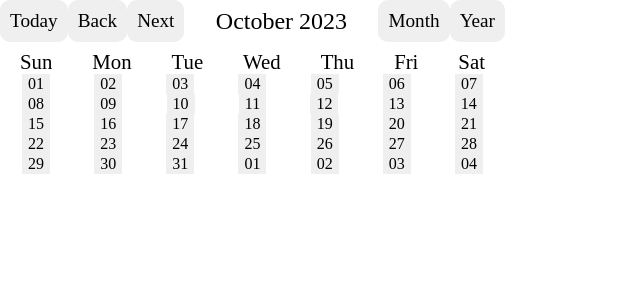
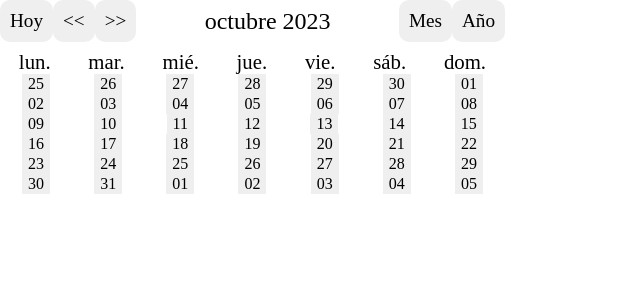
Before and after one commit to Zarahi93/tf-santander, a React (Create React App) app: page /timeoff in a window 1280 px wide. Shown: the top 300 px of the page, without its empty margins (0-640 px from the left). Built offline with nearby package versions, Linux system fonts and the light colour scheme; a web font is replaced by a local one.

Commit message:
change language to spanish

```diff
--- a/src/Components/Timeoff/Calendar.jsx
+++ b/src/Components/Timeoff/Calendar.jsx
@@ -7,6 +7,16 @@ import {
 import moment from "moment";
 import YearView from "./YearView";
 import { useState } from "react";
+
+import 'moment/locale/es';
+moment.locale("es");
+// moment.updateLocale("es", {
+// 	week: {
+// 		dow: 1,
+// 		doy: 4,
+// 	},
+// });
+
 const localizer = momentLocalizer(moment);
 // const nationalFestivities = [
 //   // feriados que NO se
@@ -54,7 +64,13 @@ export default function Calendar({theme}) {
       onView={handleViewChange}
       onNavigate={(newDate) => setDate(newDate)}
       views={views}
-      messages={{ year: "Year" }}
+      messages={{
+        next: ">>",
+        previous: "<<",
+        today: "Hoy",
+        month: "Mes",
+        year: "Año",
+        week: "Semana"}}
       theme = {theme}
     />
   );
```
